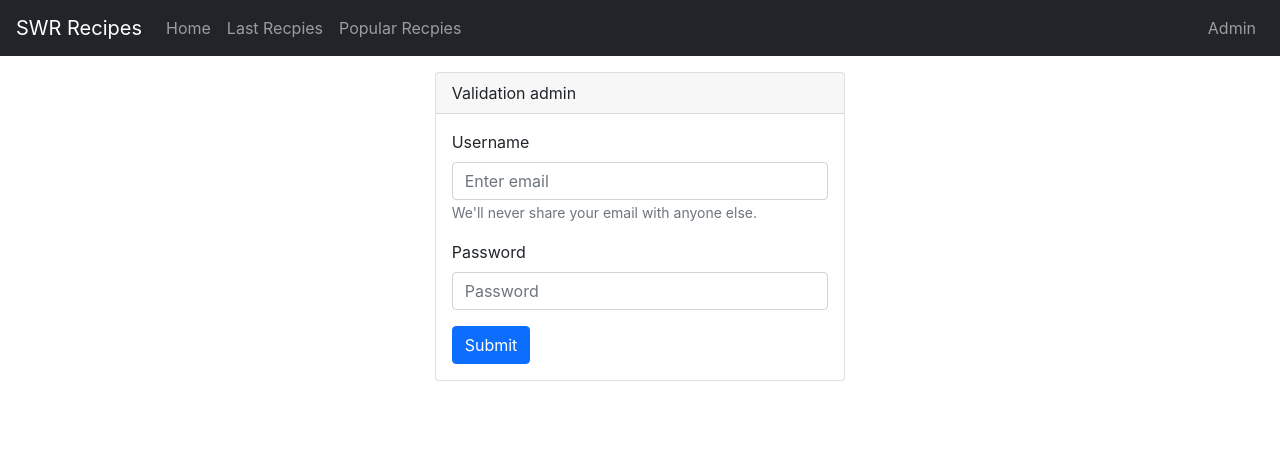
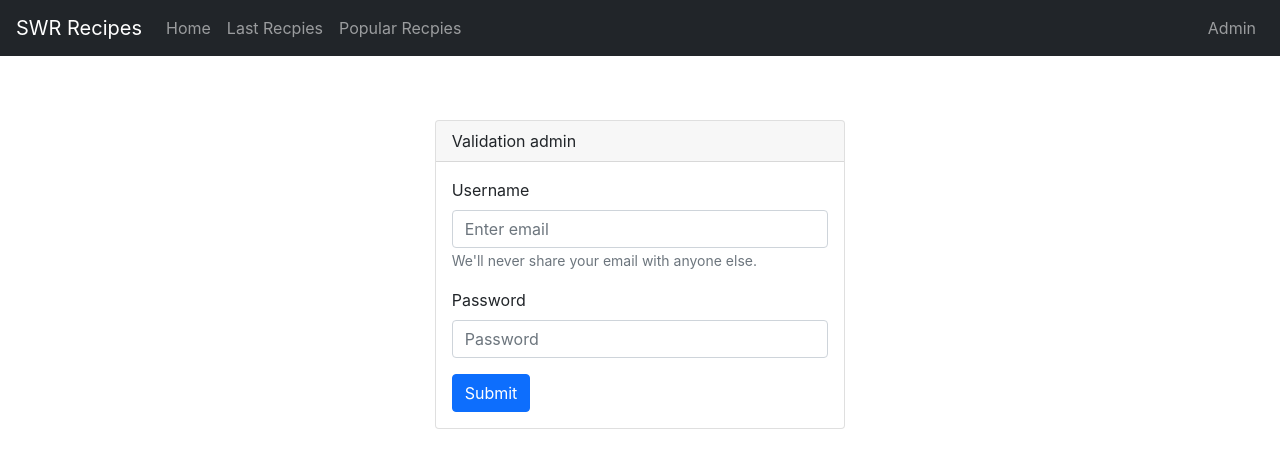
Before and after one commit to SamanKeighobadi/recipe_swr, a React (Create React App) app: page /admin in a window 1280 px wide. Shown: the top 468 px of the page. Built offline with nearby package versions, Linux system fonts and the light colour scheme.

Commit message:
feat: validate admin and show users
after vaidation admin create users list compoent and show

```diff
--- /dev/null
+++ b/src/components/Users/User.jsx
@@ -0,0 +1,21 @@
+import React from 'react';
+// Bootstrap components
+import {Card} from 'react-bootstrap'
+
+const User = ({email,name,address}) => {
+
+    return (
+        <Card className='mb-3'>
+            <Card.Header>
+                {email}
+            </Card.Header>
+            <Card.Body>
+                <p>{name}</p>
+                <p>{address.country}</p>
+                <p>{address.city}</p>
+            </Card.Body>
+        </Card>
+     );
+}
+
+export default User;
--- /dev/null
+++ b/src/components/Users/Users.jsx
@@ -0,0 +1,26 @@
+import React from "react";
+import User from "./User";
+// prop types
+import PropTypes from "prop-types";
+// Bootstrap components
+import { Row, Col } from "react-bootstrap";
+
+const Users = ({ users }) => {
+  return (
+    <Row className="mt-5">
+      {users.length > 0 &&
+        users.map((user) => (
+          <Col md={3} key={user.id} className="px-3">
+            <User {...user} />
+          </Col>
+        ))}
+    </Row>
+  );
+};
+
+// prop types
+Users.propTypes = {
+  users: PropTypes.arrayOf(PropTypes.object),
+};
+
+export default Users;
--- a/src/components/pages/Admin/Admin.jsx
+++ b/src/components/pages/Admin/Admin.jsx
@@ -1,13 +1,27 @@
-import React from 'react';
-import AdminForm from './AdminForm';
+import React, { useState } from "react";
+// SWR
+import useSWR from "swr";
+import Users from "../../Users/Users";
+import { BASE_URL } from "../../utils/config";
+// Custom components
+import AdminForm from "./AdminForm";
 
 const Admin = () => {
-    return (
-        <div>
+  const [isAdmin, setIsAdmin] = useState(false);
 
-            <AdminForm />
-        </div>
-     );
-}
+  const { data } = useSWR(() => (isAdmin ? `${BASE_URL}/users` : null));
+
+
+  const authAdmin = (e) => {
+    e.preventDefault();
+    setIsAdmin(true);
+  };
+
+  return (
+    <div>
+      {isAdmin ? <Users users={data} /> : <AdminForm authAdmin={authAdmin} />}
+    </div>
+  );
+};
 
 export default Admin;
--- a/src/components/pages/Admin/AdminForm.jsx
+++ b/src/components/pages/Admin/AdminForm.jsx
@@ -1,16 +1,17 @@
 import React from "react";
+// Bootstrap components
 import { Form, Row, Col, Card, Button } from "react-bootstrap";
+// prop types
+import PropTypes from 'prop-types';
 
-const AdminForm = () => {
+const AdminForm = ({ authAdmin }) => {
   return (
     <Row>
-      <Col md={4} className="mx-auto">
+      <Col md={4} className="mx-auto mt-5">
         <Card>
-            <Card.Header>
-                Validation admin
-            </Card.Header>
+          <Card.Header>Validation admin</Card.Header>
           <Card.Body>
-            <Form>
+            <Form onSubmit={authAdmin}>
               <Form.Group className="mb-3" controlId="formBasicEmail">
                 <Form.Label>Username</Form.Label>
                 <Form.Control type="email" placeholder="Enter email" />
@@ -35,4 +36,9 @@ const AdminForm = () => {
   );
 };
 
+// prop types
+AdminForm.propTyps ={
+    authAdmin: PropTypes.func,
+}
+
 export default AdminForm;
```
